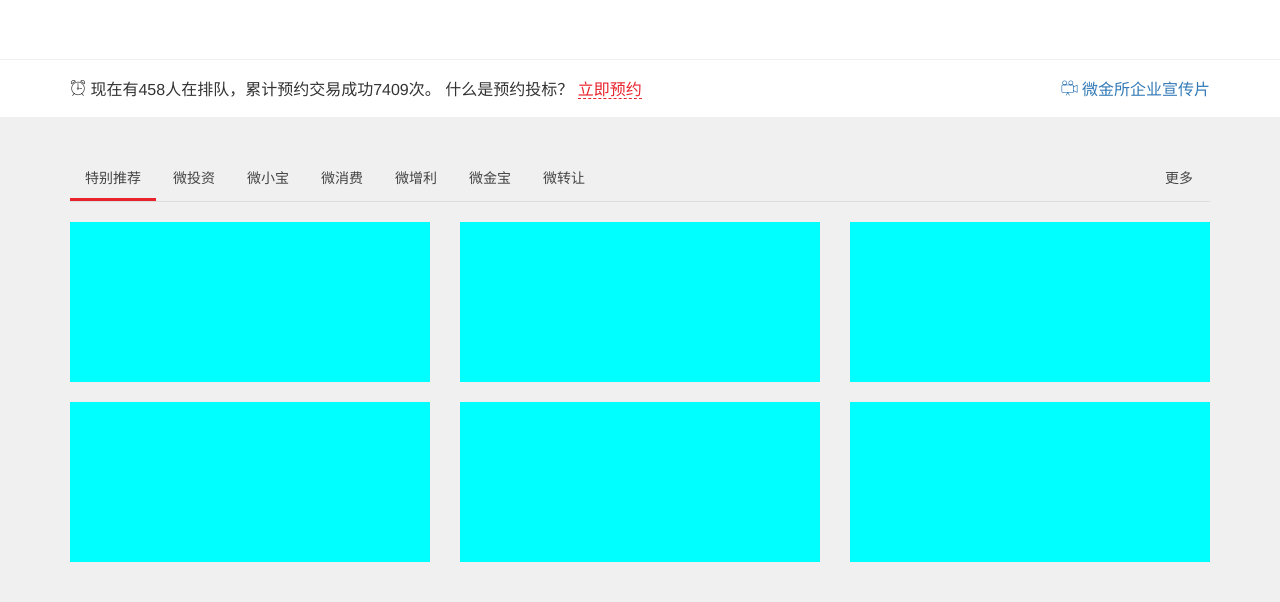
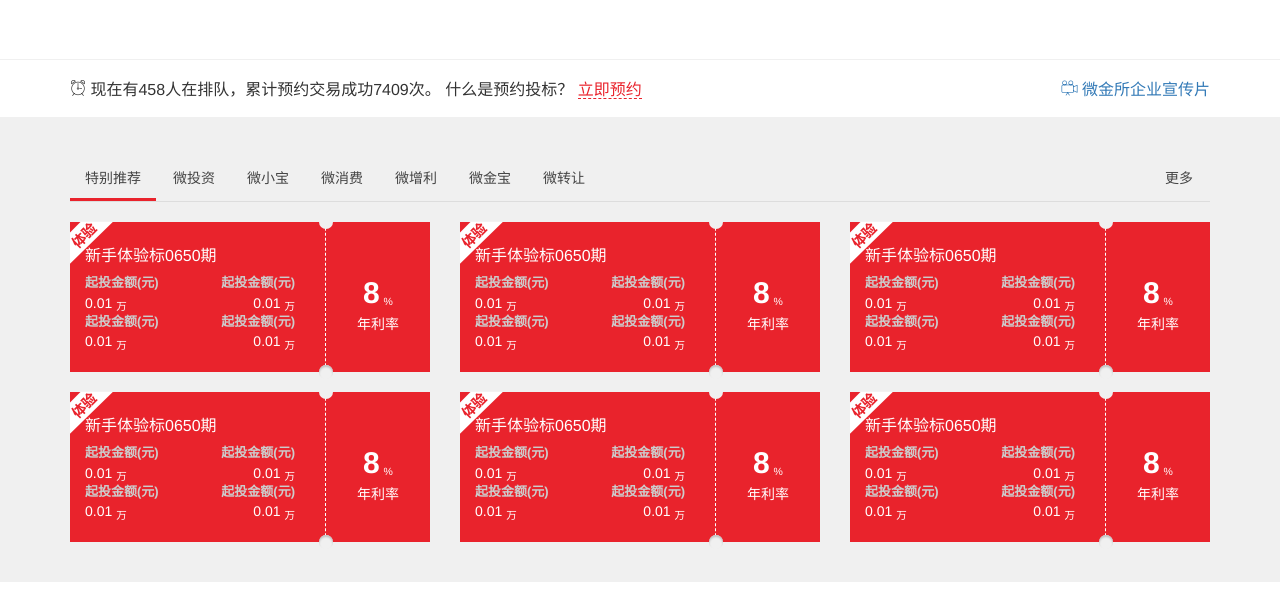
Before and after one commit to onezens/HtmlCSSJavaScriptPractiseRepo, a PHP site: page / in a window 1280 px wide. Shown: the part 715-1317 px from the top of the page. Run offline with PHP 8.4, Linux system fonts and the light colour scheme; some web fonts are replaced.

Commit message:
产品列表css

```diff
--- a/Project/weijinsuo/css/main.css
+++ b/Project/weijinsuo/css/main.css
@@ -138,23 +138,82 @@
 }
 
 #products .product {
-    height: 160px;
-    background-color: cyan;
+    /*padding: 10px;*/
+    background-color: #E9232C;
 }
 
-#products .tab-content .row > div{
+#products .tab-content .tab-pane > .row > div{
     padding-top: 20px;
 }
-
-#products .panel-heading {
-    float: right;
-    /*width: 300px;*/
+.panel-product {
+    color: white;
+    position: relative;
 }
 
-#products .panel-body {
-    width: 120px;
+.panel-product::before {
+    content: "\e915";
+    font-family: weijinsuo;
+    position: absolute;
+    left: 0px;
+    top: -9px;
+    font-size: 43px;
+}
+
+.panel-product .panel-heading {
     float: right;
+    width: 105px;
+    padding: 50px 15px;
+    border: 0px;
+    text-align: center;
+    /*background-color: transparent;*/
+    height: 150px;
+    border-left: 1px dashed #FFF;
+    position:relative;
 }
+
+.panel-product .panel-body {
+    margin-right: 120px;
+    padding: 15px 15px 0 ;
+
+}
+
+.panel-body h4 {
+    font-size: 16px;
+}
+
+.panel-body dt {
+    color: #ccc;
+    font-size: 13px;
+}
+
+.panel-heading p strong {
+    font-size: 30px;
+}
+
+.panel-heading::after {
+    content: '';
+    background-color: #f0f0f0;
+    width: 14px;
+    height: 14px;
+    border-radius: 7px;
+    position: absolute;
+    bottom: -7px;
+    left: -7px;
+    box-shadow: 0px 2px 2px #c0c0c0 inset;
+}
+
+.panel-heading::before {
+    content: '';
+    background-color: #f0f0f0;
+    width: 14px;
+    height: 14px;
+    border-radius: 7px;
+    position: absolute;
+    top: -7px;
+    left: -7px;
+}
+
+
 
 .cl {
     clear:both;
--- a/Project/weijinsuo/index.html
+++ b/Project/weijinsuo/index.html
@@ -226,23 +226,263 @@
         <div class="tab-content">
             <div role="tabpanel" class="tab-pane active" id="tab_1">
                 <div class="row">
-                    <div class="col-xs-12 col-sm-6 col-md-4">
-                        <div class="product"></div>
+                    <div class="col-xs-12 col-md-6 col-lg-4">
+                        <div class="product">
+                            <div class="panel-product">
+                                <div class="panel-heading">
+                                    <p>
+                                        <strong>8</strong>
+                                        <sub>%</sub><br>
+                                        <span>年利率</span>
+                                    </p>
+
+                                </div>
+                                <div class="panel-body">
+                                    <h4>新手体验标0650期</h4>
+                                    <div class="row">
+                                        <div class="col-xs-6 text-left">
+                                            <dt>起投金额(元)</dt>
+                                            <dd>0.01
+                                                <sub>万</sub>
+                                            </dd>
+                                        </div>
+                                        <div class="col-xs-6 text-right">
+                                            <dt>起投金额(元)</dt>
+                                            <dd>0.01
+                                                <sub>万</sub>
+                                            </dd>
+                                        </div>
+                                        <div class="col-xs-6 text-left">
+                                            <dt>起投金额(元)</dt>
+                                            <dd>0.01
+                                                <sub>万</sub>
+                                            </dd>
+                                        </div>
+                                        <div class="col-xs-6 text-right">
+                                            <dt>起投金额(元)</dt>
+                                            <dd>0.01
+                                                <sub>万</sub>
+                                            </dd>
+                                        </div>
+                                    </div>
+                                </div>
+                            </div>
+                        </div>
                     </div>
-                    <div class="col-xs-12 col-sm-6 col-md-4">
-                        <div class="product"></div>
+                    <div class="col-xs-12 col-md-6 col-lg-4">
+                        <div class="product">
+                            <div class="panel-product">
+                                <div class="panel-heading">
+                                    <p>
+                                        <strong>8</strong>
+                                        <sub>%</sub><br>
+                                        <span>年利率</span>
+                                    </p>
+
+                                </div>
+                                <div class="panel-body">
+                                    <h4>新手体验标0650期</h4>
+                                    <div class="row">
+                                        <div class="col-xs-6 text-left">
+                                            <dt>起投金额(元)</dt>
+                                            <dd>0.01
+                                                <sub>万</sub>
+                                            </dd>
+                                        </div>
+                                        <div class="col-xs-6 text-right">
+                                            <dt>起投金额(元)</dt>
+                                            <dd>0.01
+                                                <sub>万</sub>
+                                            </dd>
+                                        </div>
+                                        <div class="col-xs-6 text-left">
+                                            <dt>起投金额(元)</dt>
+                                            <dd>0.01
+                                                <sub>万</sub>
+                                            </dd>
+                                        </div>
+                                        <div class="col-xs-6 text-right">
+                                            <dt>起投金额(元)</dt>
+                                            <dd>0.01
+                                                <sub>万</sub>
+                                            </dd>
+                                        </div>
+                                    </div>
+                                </div>
+                            </div>
+                        </div>
                     </div>
-                    <div class="col-xs-12 col-sm-6 col-md-4">
-                        <div class="product"></div>
+                    <div class="col-xs-12 col-md-6 col-lg-4">
+                        <div class="product">
+                            <div class="panel-product">
+                                <div class="panel-heading">
+                                    <p>
+                                        <strong>8</strong>
+                                        <sub>%</sub><br>
+                                        <span>年利率</span>
+                                    </p>
+
+                                </div>
+                                <div class="panel-body">
+                                    <h4>新手体验标0650期</h4>
+                                    <div class="row">
+                                        <div class="col-xs-6 text-left">
+                                            <dt>起投金额(元)</dt>
+                                            <dd>0.01
+                                                <sub>万</sub>
+                                            </dd>
+                                        </div>
+                                        <div class="col-xs-6 text-right">
+                                            <dt>起投金额(元)</dt>
+                                            <dd>0.01
+                                                <sub>万</sub>
+                                            </dd>
+                                        </div>
+                                        <div class="col-xs-6 text-left">
+                                            <dt>起投金额(元)</dt>
+                                            <dd>0.01
+                                                <sub>万</sub>
+                                            </dd>
+                                        </div>
+                                        <div class="col-xs-6 text-right">
+                                            <dt>起投金额(元)</dt>
+                                            <dd>0.01
+                                                <sub>万</sub>
+                                            </dd>
+                                        </div>
+                                    </div>
+                                </div>
+                            </div>
+                        </div>
                     </div>
-                    <div class="col-xs-12 col-sm-6 col-md-4">
-                        <div class="product"></div>
+                    <div class="col-xs-12 col-md-6 col-lg-4">
+                        <div class="product">
+                            <div class="panel-product">
+                <div class="panel-heading">
+                    <p>
+                        <strong>8</strong>
+                        <sub>%</sub><br>
+                        <span>年利率</span>
+                    </p>
+
+                </div>
+                <div class="panel-body">
+                    <h4>新手体验标0650期</h4>
+                    <div class="row">
+                        <div class="col-xs-6 text-left">
+                            <dt>起投金额(元)</dt>
+                            <dd>0.01
+                                <sub>万</sub>
+                            </dd>
+                        </div>
+                        <div class="col-xs-6 text-right">
+                            <dt>起投金额(元)</dt>
+                            <dd>0.01
+                                <sub>万</sub>
+                            </dd>
+                        </div>
+                        <div class="col-xs-6 text-left">
+                            <dt>起投金额(元)</dt>
+                            <dd>0.01
+                                <sub>万</sub>
+                            </dd>
+                        </div>
+                        <div class="col-xs-6 text-right">
+                            <dt>起投金额(元)</dt>
+                            <dd>0.01
+                                <sub>万</sub>
+                            </dd>
+                        </div>
                     </div>
-                    <div class="col-xs-12 col-sm-6 col-md-4">
-                        <div class="product"></div>
+                </div>
+            </div>
+                        </div>
                     </div>
-                    <div class="col-xs-12 col-sm-6 col-md-4">
-                        <div class="product"></div>
+                    <div class="col-xs-12 col-md-6 col-lg-4">
+                        <div class="product">
+                            <div class="panel-product">
+                <div class="panel-heading">
+                    <p>
+                        <strong>8</strong>
+                        <sub>%</sub><br>
+                        <span>年利率</span>
+                    </p>
+
+                </div>
+                <div class="panel-body">
+                    <h4>新手体验标0650期</h4>
+                    <div class="row">
+                        <div class="col-xs-6 text-left">
+                            <dt>起投金额(元)</dt>
+                            <dd>0.01
+                                <sub>万</sub>
+                            </dd>
+                        </div>
+                        <div class="col-xs-6 text-right">
+                            <dt>起投金额(元)</dt>
+                            <dd>0.01
+                                <sub>万</sub>
+                            </dd>
+                        </div>
+                        <div class="col-xs-6 text-left">
+                            <dt>起投金额(元)</dt>
+                            <dd>0.01
+                                <sub>万</sub>
+                            </dd>
+                        </div>
+                        <div class="col-xs-6 text-right">
+                            <dt>起投金额(元)</dt>
+                            <dd>0.01
+                                <sub>万</sub>
+                            </dd>
+                        </div>
+                    </div>
+                </div>
+            </div>
+                        </div>
+                    </div>
+                    <div class="col-xs-12 col-md-6 col-lg-4">
+                        <div class="product">
+                            <div class="panel-product">
+                <div class="panel-heading">
+                    <p>
+                        <strong>8</strong>
+                        <sub>%</sub><br>
+                        <span>年利率</span>
+                    </p>
+
+                </div>
+                <div class="panel-body">
+                    <h4>新手体验标0650期</h4>
+                    <div class="row">
+                        <div class="col-xs-6 text-left">
+                            <dt>起投金额(元)</dt>
+                            <dd>0.01
+                                <sub>万</sub>
+                            </dd>
+                        </div>
+                        <div class="col-xs-6 text-right">
+                            <dt>起投金额(元)</dt>
+                            <dd>0.01
+                                <sub>万</sub>
+                            </dd>
+                        </div>
+                        <div class="col-xs-6 text-left">
+                            <dt>起投金额(元)</dt>
+                            <dd>0.01
+                                <sub>万</sub>
+                            </dd>
+                        </div>
+                        <div class="col-xs-6 text-right">
+                            <dt>起投金额(元)</dt>
+                            <dd>0.01
+                                <sub>万</sub>
+                            </dd>
+                        </div>
+                    </div>
+                </div>
+            </div>
+                        </div>
                     </div>
                 </div>
             </div>
```
Also changed, not shown: Project/weijinsuo/demo.html (+17 -24 lines).
